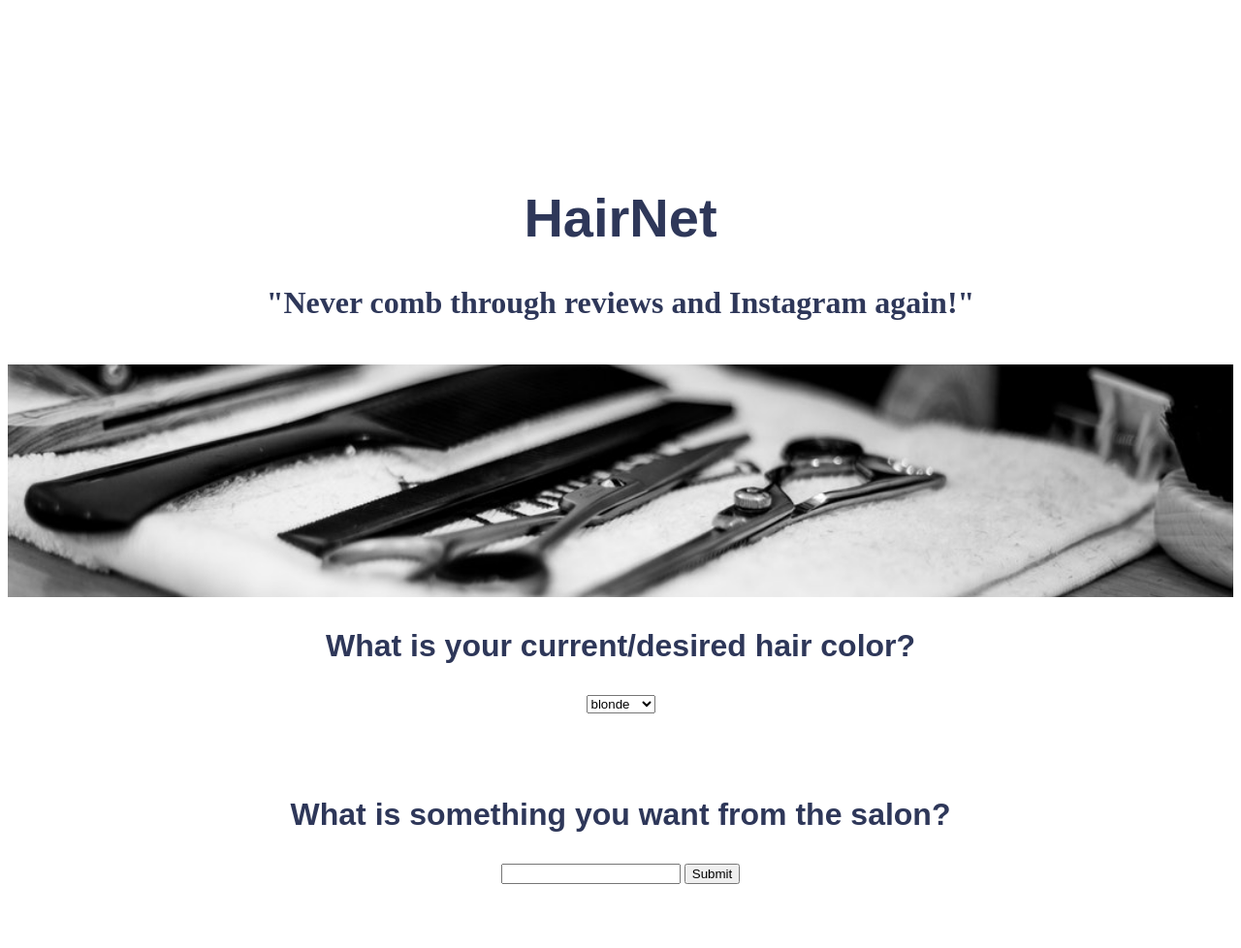
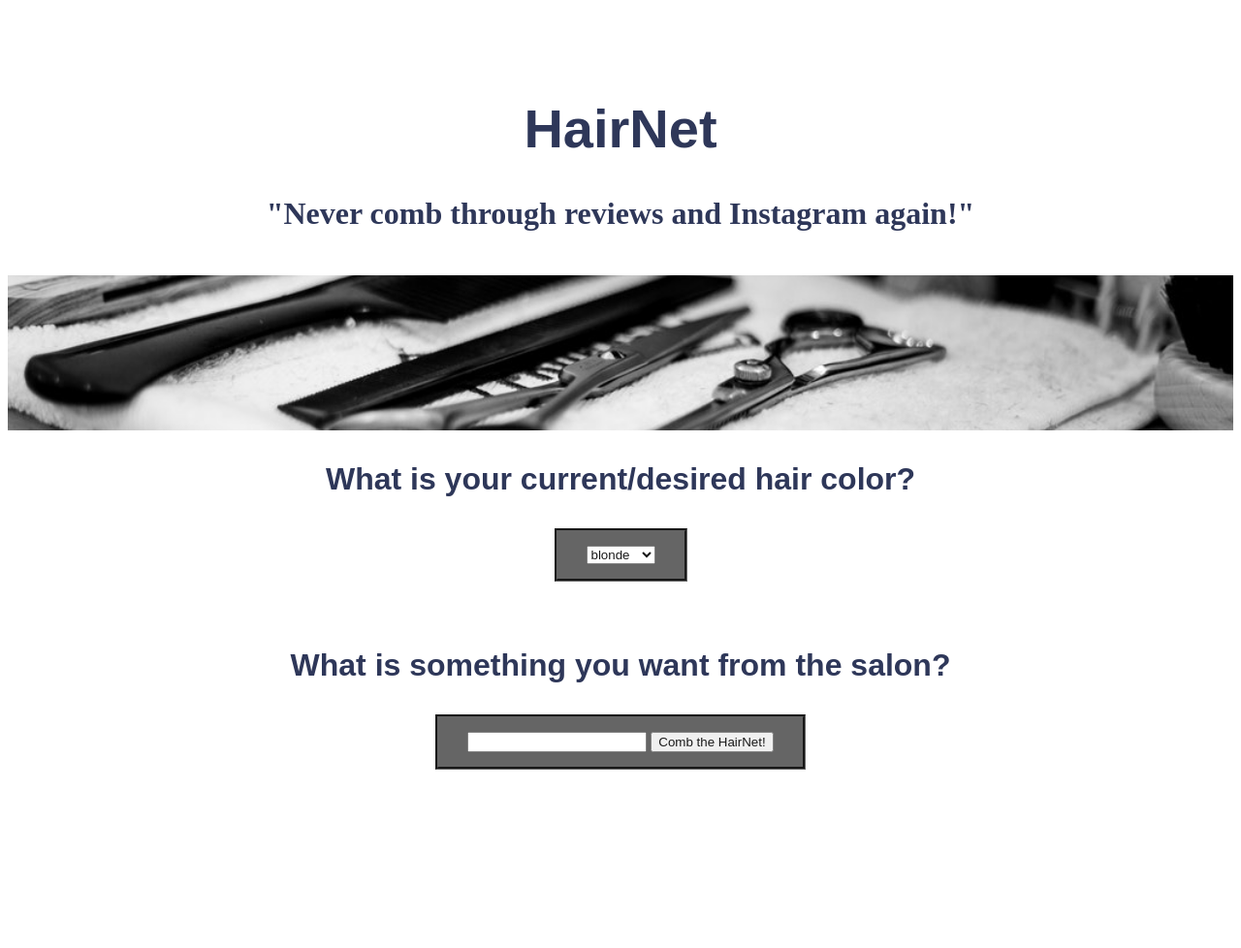
Before and after one commit to cjdavis62/Insight_HairNet, a Flask app: page / in a window 1280 px wide. Shown: the whole page at 97% size. After the commit the page ends 794 px from the top, so only its background shows below. Run offline with Flask 2, Linux system fonts and the light colour scheme; some libraries are stand-ins or nearby versions.

Commit message:
cleaned up front page

```diff
--- a/flaskapp/templates/index.html
+++ b/flaskapp/templates/index.html
@@ -11,7 +11,7 @@
 
  .main {
  background-color: rgba(255, 255, 255, 0.5);
- margin-top: 100px;
+ margin-top: 0px;
  padding-bottom: 50px;
  }
  .main h1 {
@@ -39,7 +39,7 @@
    background-image: url('/static/salon_bkg.jpg');
 
    /* Full height */
-   height: 30%;
+   height: 20%;
 
    /* Create the parallax scrolling effect */
    /*background-attachment: fixed; */
@@ -47,6 +47,26 @@
    background-repeat: no-repeat;
    background-size: cover;
 }
+
+
+.button {
+  background-color: #555555;
+  border: groove;
+  border-color: black;
+  color: white;
+  padding: 15px 30px 15px 30px;
+  text-align: center;
+  text-decoration: none;
+  display: inline-block;
+  font-size: 16px;
+  width: auto;
+  opacity: 0.9;
+  transition: 0.3s
+}
+
+.button:hover {opacity: 1}
+
+
 </style>
 
 
@@ -70,34 +90,32 @@
       <br>
       <div class="parallax"> </div>
 
-      <div class='buttons'>
-
-
-      <div ><h3>What is your current/desired hair color?</h3></div>
+      <h3>What is your current/desired hair color?</h3>
       <form action='/recommendations', method='POST'>
-      <select name="hair_type" id="hair_type" class="selectpicker form-control">
+        <div class='button'>
+      <select name="hair_type" id="hair_type" class="selectpicker form-control" size = "1">
           <option value="blonde">blonde</option>
           <option value="brunette">brunette</option>
           <option value="black">black</option>
           <option value="red">red</option>
           <option value="colored">colored</option>
-
       </select>
-
-      <br><br>
+    </div>
 
 
-      <br><br>
+      <br><br><br>
+
+
+
 
 
       <!-- This is what takes you to my next page recommender.html -->
-      <div ><h3>What is something you want from the salon?</h3></div>
-      <input type="text" name="product">
-      <input type="submit">
-        </form>
+      <h3>What is something you want from the salon?</h3>
+      <div class = "button"><input type="text" name="product" size = "20">
+      <input type="submit" value="Comb the HairNet!"> </div>
+      </form>
 
 
-    </div>
     </div>
 
 
```
